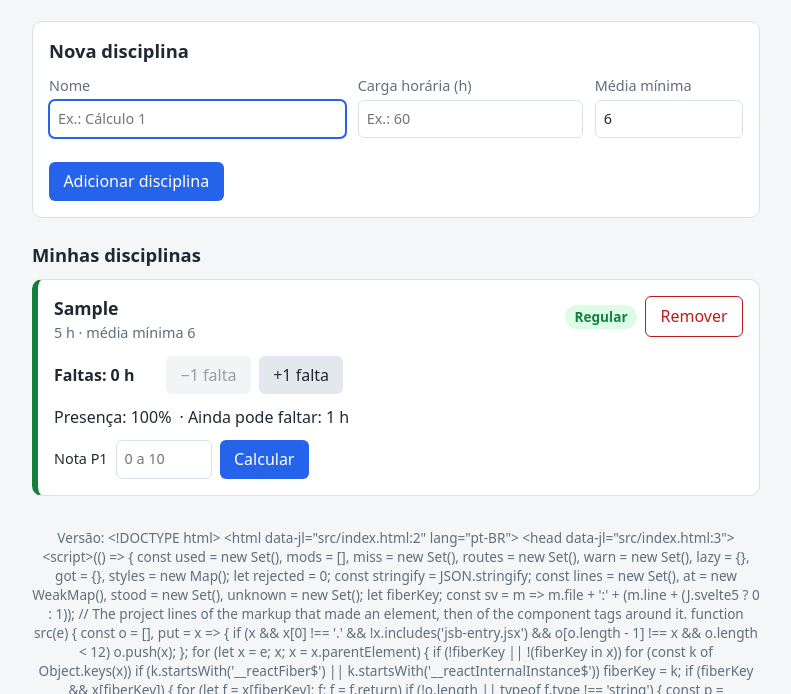
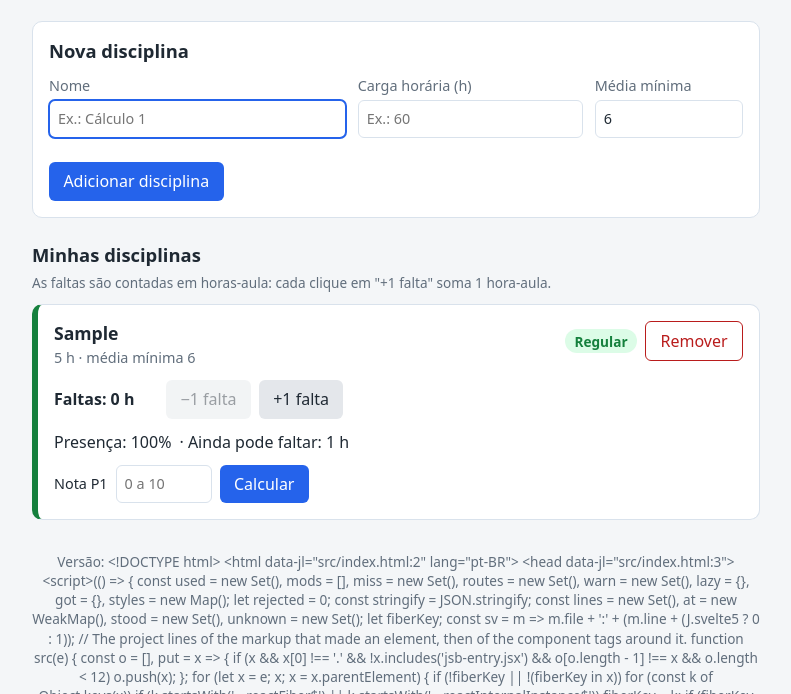
Before and after one commit to gustavolovizotto/semestresafe, a website with bundled scripts: page src/index.html in a window 1280 px wide. Both pictures are taken after typing "Sample", "5" into the empty fields and a click on the button "Adicionar disciplina". Shown: the part 106-800 px from the top of the page, without its empty margins (244-1035 px from the left). Built offline with nearby package versions, Linux system fonts and the light colour scheme; files whose address does not match are found by name.

Commit message:
style: explica a unidade das faltas e formata a carga horária

```diff
--- a/src/css/style.css
+++ b/src/css/style.css
@@ -99,6 +99,7 @@ form > button { margin-top: 0.75rem; }
 
 /* Lista de disciplinas */
 .vazio { color: var(--suave); }
+.dica { margin: -0.4rem 0 0.75rem; color: var(--suave); font-size: 0.85rem; }
 
 .lista {
   list-style: none;
--- a/src/index.html
+++ b/src/index.html
@@ -39,6 +39,7 @@
 
     <section>
       <h2>Minhas disciplinas</h2>
+      <p class="dica">As faltas são contadas em horas-aula: cada clique em "+1 falta" soma 1 hora-aula.</p>
       <p id="vazio" class="vazio">Nenhuma disciplina cadastrada ainda.</p>
       <ul id="lista" class="lista"></ul>
     </section>
--- a/src/js/app.js
+++ b/src/js/app.js
@@ -164,7 +164,7 @@ function criarItem(d) {
   const titulo = criar('div');
   titulo.append(
     criar('h3', '', d.nome),
-    criar('p', 'info', `${d.cargaHoraria} h · média mínima ${fmt(d.mediaMinima)}`),
+    criar('p', 'info', `${fmt(d.cargaHoraria)} h · média mínima ${fmt(d.mediaMinima)}`),
   );
   const acoes = criar('div', 'acoes');
   const botaoRemover = criar('button', 'perigo', 'Remover');
```
